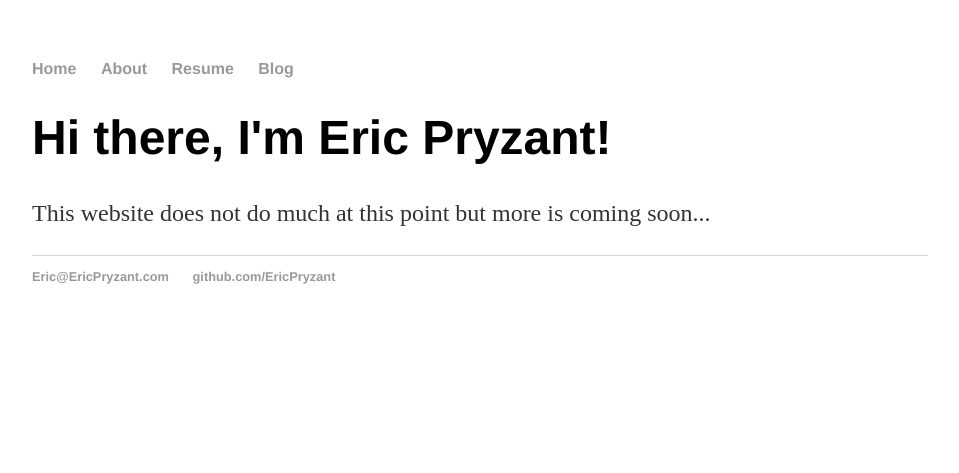
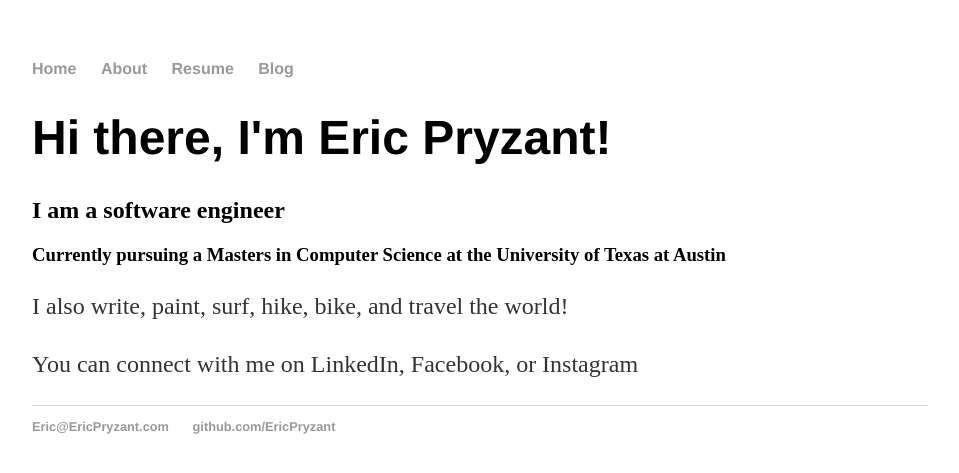
Before and after one commit to EricPryzant/ericpryzant.github.io, a Jekyll site: the page built from index.html, in a window 1280 px wide. Shown: the top 473 px of the page, without its empty margins (160-1119 px from the left). Built offline with Jekyll 4.4.1, drawn with Linux system fonts in a browser that asks for light colours.

Commit message:
Update index.html

```diff
--- a/index.html
+++ b/index.html
@@ -4,5 +4,8 @@ title: Eric Pryzant, Coder Extraordinaire
 ---
 <div class="blurb">
 	<h1>Hi there, I'm Eric Pryzant!</h1>
-	<p>This website does not do much at this point but more is coming soon...</p>
+	<h2>I am a software engineer</h2>
+	<h3>Currently pursuing a Masters in Computer Science at the University of Texas at Austin</h3>
+	<p>I also write, paint, surf, hike, bike, and travel the world!</p>
+	<p>You can connect with me on LinkedIn, Facebook, or Instagram<p>
 </div><!-- /.blurb -->
```
